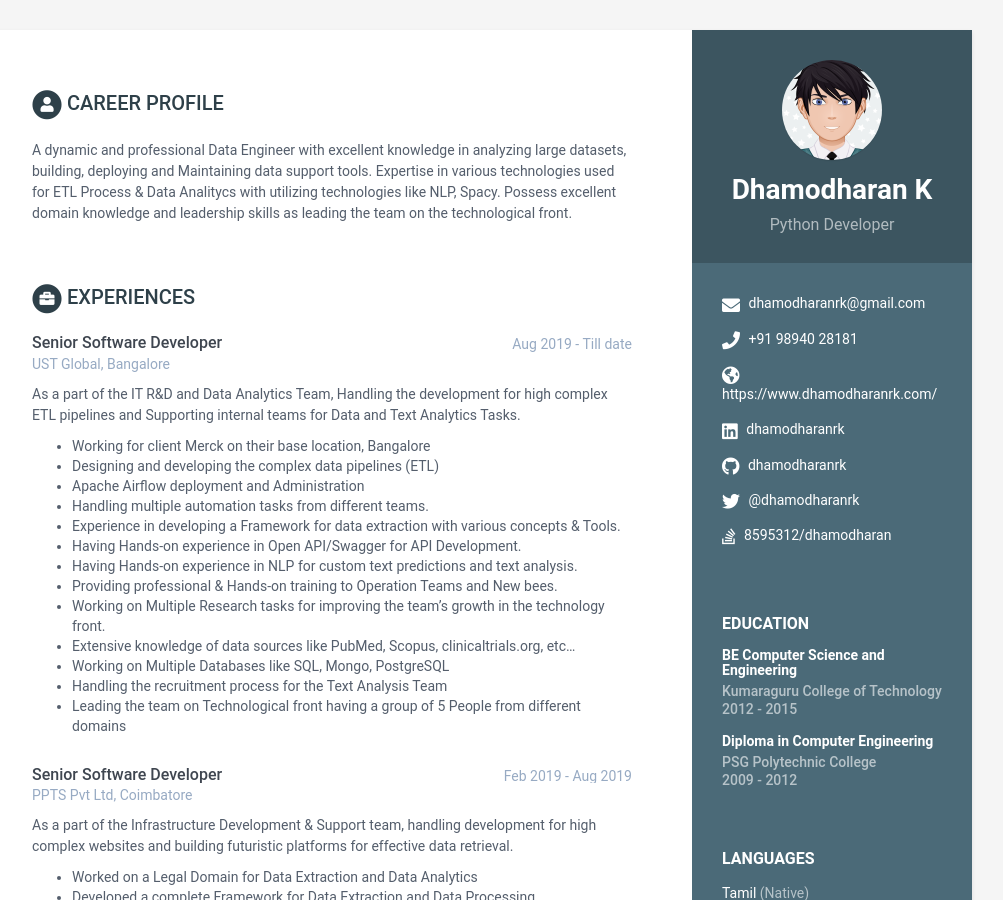
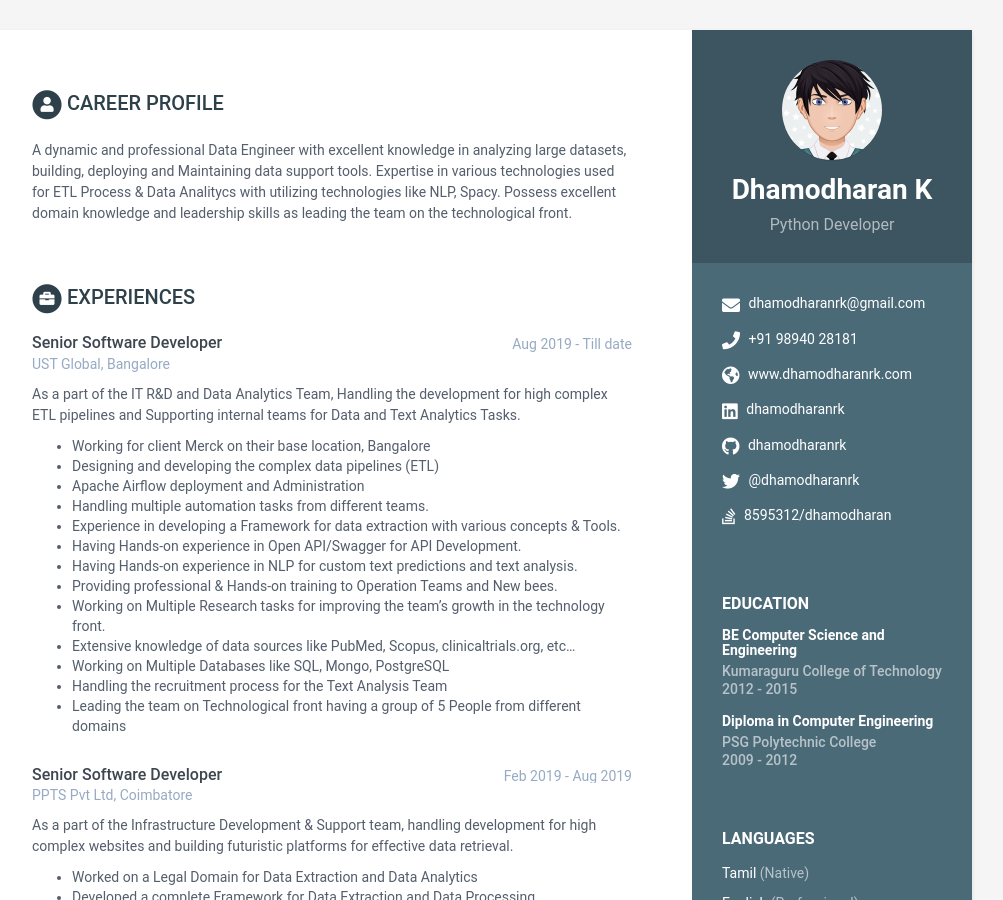
Before and after one commit to dhamodharanrk/online-cv, a Jekyll site: the page built from index.html, in a window 1280 px wide and 900 px high. Shown: the whole window, without its empty margins (168-1171 px from the left). Built offline with Jekyll 4.4.1, drawn with Linux system fonts in a browser that asks for light colours; part of the change alters nothing that is shown.

Commit message:
Update data.yml

```diff
--- a/_data/data.yml
+++ b/_data/data.yml
@@ -14,7 +14,7 @@ sidebar:
     # Sidebar links
     email: dhamodharanrk@gmail.com
     phone: +91 98940 28181
-    website: "https://www.dhamodharanrk.com/"
+    website: www.dhamodharanrk.com
     linkedin: dhamodharanrk
     github: dhamodharanrk
     gitlab:
```
